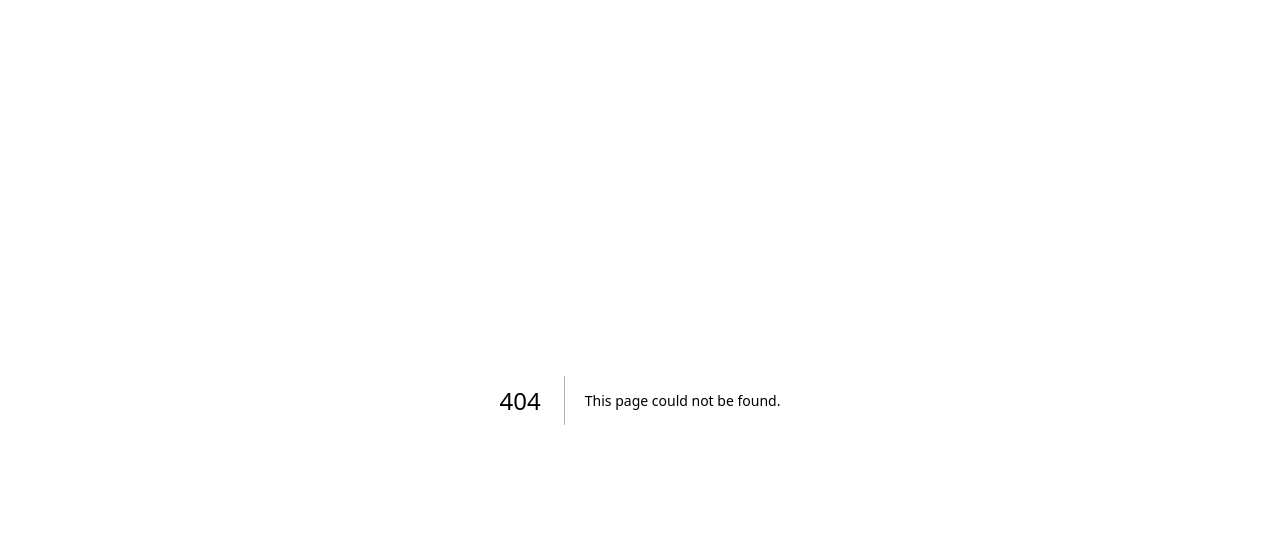
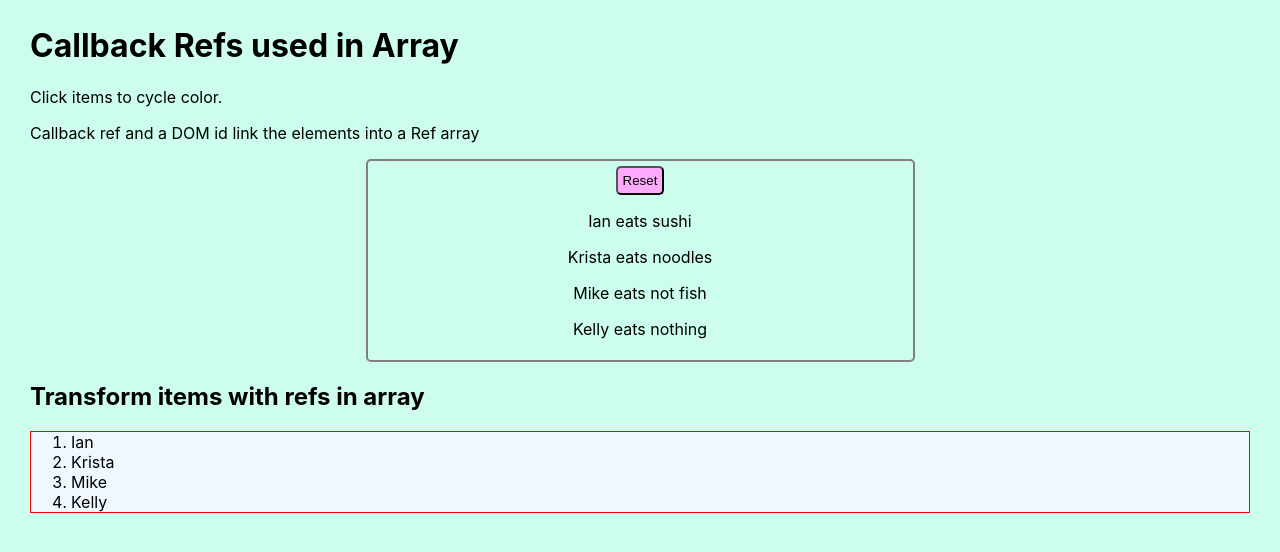
Before and after one commit to idcargill/next-playground, a Next.js app: page /ref in a window 1280 px wide. Before the commit this address had no page. Shown: the top 552 px of the page. Built offline with nearby package versions, Linux system fonts and the light colour scheme.

Commit message:
callback ref and animation

```diff
--- a/pages/_app.tsx
+++ b/pages/_app.tsx
@@ -1,6 +1,6 @@
 import '../styles/globals.css'
 import type { AppProps } from 'next/app';
-import TestingProvider  from '../sections/sharedComponents/UserProvider';
+import TestingProvider  from '../sections/indexPage/UserProvider';
 import { UserProvider } from '@auth0/nextjs-auth0';
 import { SampleContextProvider } from '../sections/context/sampleContext';
 
--- /dev/null
+++ b/pages/ref.tsx
@@ -0,0 +1,160 @@
+import React from 'react';
+import styles from '../sections/ref/ref.module.css'
+
+type person = {
+  name: string;
+  food: string;
+}
+
+const data: person[] = [
+  {
+    name: 'Ian',
+    food: 'sushi',
+  },
+  {
+    name: 'Krista',
+    food: 'noodles',
+  },
+  {
+    name: 'Mike',
+    food: 'not fish',
+  },
+  {
+    name: 'Kelly',
+    food: 'nothing',
+  }
+];
+
+
+
+export async function getServerSideProps() {
+  return {
+    props: {
+      title: 'Callback Refs used in Array',
+      data: data,
+    }
+  }
+}
+
+
+class ColorCycle {
+  iteration: number;
+  colors = [
+    '#e29d9d',
+    '#9de59d',
+    '#edb0ed',
+    '#8181e1',
+  ];
+
+  constructor() {
+    this.iteration = 0;
+    this.colors = this.colors;
+  }
+
+  public getColor() {
+    this.iteration +=1;
+    if (this.iteration >3) {
+      this.iteration = 0;
+    }
+    return this.colors[this.iteration]
+  }
+}
+
+
+type RefProps = any;
+type RefState = any;
+
+class RefPage extends React.Component<RefProps, RefState> {
+  itemRef: any[];
+  listRef: any[];
+  colorPicker: ColorCycle;
+
+  constructor(props: RefProps) {
+    super(props)
+
+    this.itemRef = [];
+    this.listRef = [];
+    this.colorPicker = new ColorCycle();
+  }
+
+
+  handleClick = (ev) => {
+    const target = this.itemRef[ev.target.id];
+    target.style.backgroundColor= this.colorPicker.getColor();
+  };
+
+  callbackRef = (node) => {
+    if (node) {
+      const key = node.id.toString();
+      this.itemRef[key] = node;
+    }
+  }
+
+  handleReset = () => {
+    this.itemRef.forEach((item) => {
+      item.style.backgroundColor='inherit'
+    });
+  };
+
+  handleListRef = (node) => {
+    if (node) {
+      const key = node.id;
+      this.listRef[key] = node;
+    }
+  }
+
+  handleListTransform = (ev) => {
+    const id = ev.target.id;
+    const target = this.listRef[id];
+    target.className = styles.magnify_list_item;
+  }
+
+  render() {
+    const { title, data } = this.props;
+
+    return (
+      <div className={styles.page_container}>
+        <h1>{title}</h1>
+        <p>Click items to cycle color.</p>
+        <p>Callback ref and a DOM id link the elements into a Ref array</p>
+        <div className={styles.list_container}>
+          <button className={styles.button} onClick={this.handleReset}>Reset</button>
+          {data.map((item: person, idx: number) => {
+            return (
+              <p
+                key={idx}
+                ref={this.callbackRef} id={String(idx)}
+                className={styles.list_container_item}
+                onClick={this.handleClick}
+              >
+                {item.name} eats {item.food}
+              </p>
+              );
+            })}
+        </div>
+
+        <div className={styles.second_container}>
+          <h2>Transform items with refs in array</h2>
+          <ol className={styles.ordered_list}>
+            {data.map((item:person, idx:string) => (
+              <li
+              className={styles.ordered_list_item}
+              key={`${item.name}${Math.random() *100}`}
+              id={`${String(Math.random() * 100)}`}
+              ref={this.handleListRef}
+              onClick={this.handleListTransform}
+              >
+                {item.name}
+              </li>
+              ))
+            }
+          </ol>
+        </div>
+
+      </div>
+    )
+  }
+}
+
+
+export default RefPage;
--- /dev/null
+++ b/sections/ref/ref.module.css
@@ -0,0 +1,67 @@
+.page_container {
+  padding: 5px 30px;
+  /* margin: auto; */
+  background-color: rgb(205, 253, 237);
+  height: 100vh;
+}
+
+.list_container {
+  border: 2px solid gray;
+  box-shadow: 5px;
+  padding: 5px;
+  border-radius: 5px;
+  text-align: center;
+  width: 45%;
+  margin: auto;
+}
+
+.list_container:hover {
+  background-color: beige;
+}
+
+.list_container_item {
+  cursor: pointer;
+}
+
+.button {
+  padding: 5px;
+  border-radius: 5px;
+  background-color: rgb(255, 170, 255);
+}
+
+.button:hover {
+  cursor: pointer;
+}
+
+.button:active {
+  transform: scale(0.9);
+}
+
+
+.ordered_list {
+  border: 1px solid red;
+  background-color: aliceblue;
+}
+
+.ordered_list:hover {
+  cursor: pointer;
+}
+
+
+@keyframes explode_text {
+  from {font-size: 16px;}
+  to {font-size: 36px;}
+}
+
+
+@keyframes moveToCenter {
+  0% {left: 0px;}
+  100% {left: 600px;}
+}
+
+.magnify_list_item {
+  position: relative;
+  animation-name: moveToCenter;
+  animation-duration: 3s;
+  animation-timing-function: ease-in;
+}
```
Also changed, not shown: pages/index.tsx (+5 -5 lines), sections/indexPage/DadJokeContainer.tsx (renamed from sections/sharedComponents/DadJokeContainer.tsx), sections/indexPage/FishImage.tsx (renamed from sections/sharedComponents/FishImage.tsx), sections/indexPage/SomeComponent.tsx (renamed from sections/sharedComponents/SomeComponent.tsx), sections/indexPage/UserInfoContainer.tsx (renamed from sections/sharedComponents/UserInfoContainer.tsx), sections/indexPage/UserProvider.tsx (renamed from sections/sharedComponents/UserProvider.tsx), sections/indexPage/useRef.tsx (renamed from sections/sharedComponents/useRef.tsx).
